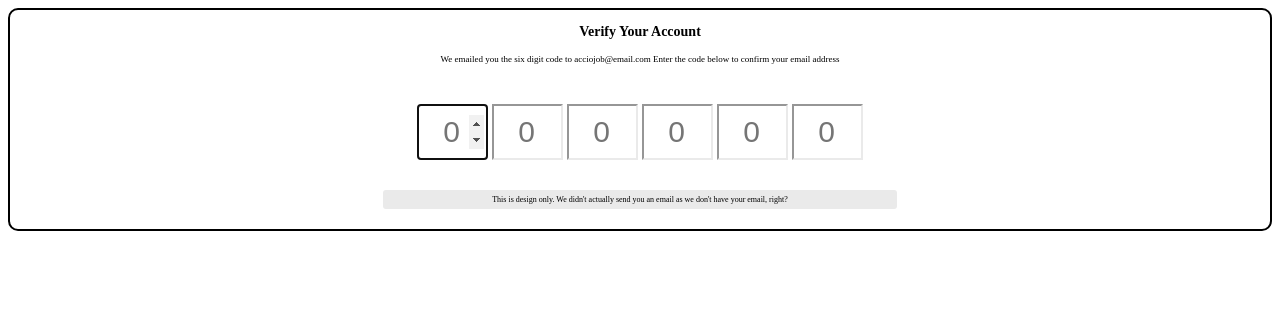
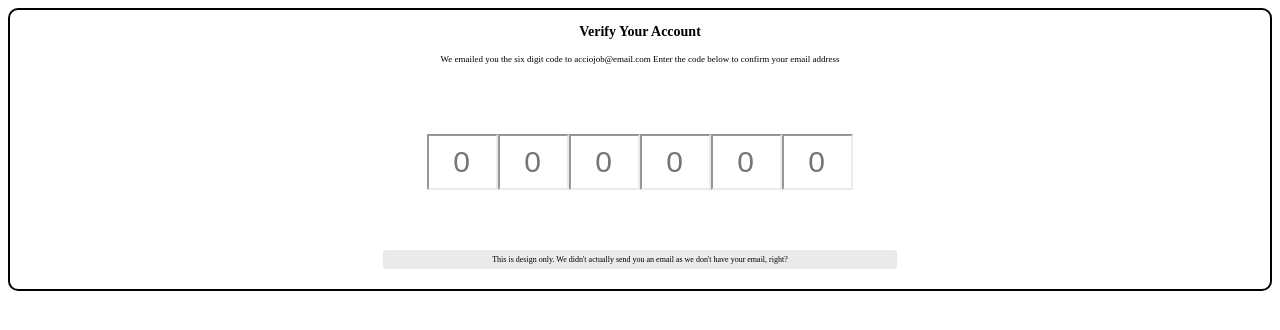
Before and after one commit to acciojob/OTP-arindam0011, a website: page main.html in a window 1280 px wide. Drawn offline with Linux system fonts and the light colour scheme.

Commit message:
created a submission

```diff
--- a/main.html
+++ b/main.html
@@ -11,13 +11,13 @@
 	<div id="box">
 		<p id="verification_heading">Verify Your Account</p>
 		<p id="verification_subtext">We emailed you the six digit code to acciojob@email.com Enter the code below to confirm your email address</p>
-		<div id="code-container">
-			<input autofocus class="code" maxlength="1" type="number" placeholder="0"></input>
-			<input class="code" maxlength="1" type="number" placeholder="0"></input>
-			<input class="code" maxlength="1" type="number" placeholder="0"></input>
-			<input class="code" maxlength="1" type="number" placeholder="0"></input>
-			<input class="code" maxlength="1" type="number" placeholder="0"></input>
-			<input class="code" maxlength="1" type="number" placeholder="0"></input>
+		<div class="code-container">
+			<input class="code" type="number" placeholder="0"></input>
+			<input class="code"  type="number" placeholder="0"></input>
+			<input class="code"  type="number" placeholder="0"></input>
+			<input class="code"  type="number" placeholder="0"></input>
+			<input class="code"  type="number" placeholder="0"></input>
+			<input class="code"  type="number" placeholder="0"></input>
 		</div>
 		<div class="dbox">
 			<p class="disclaimer">This is design only. We didn't actually send you an email as we
```
